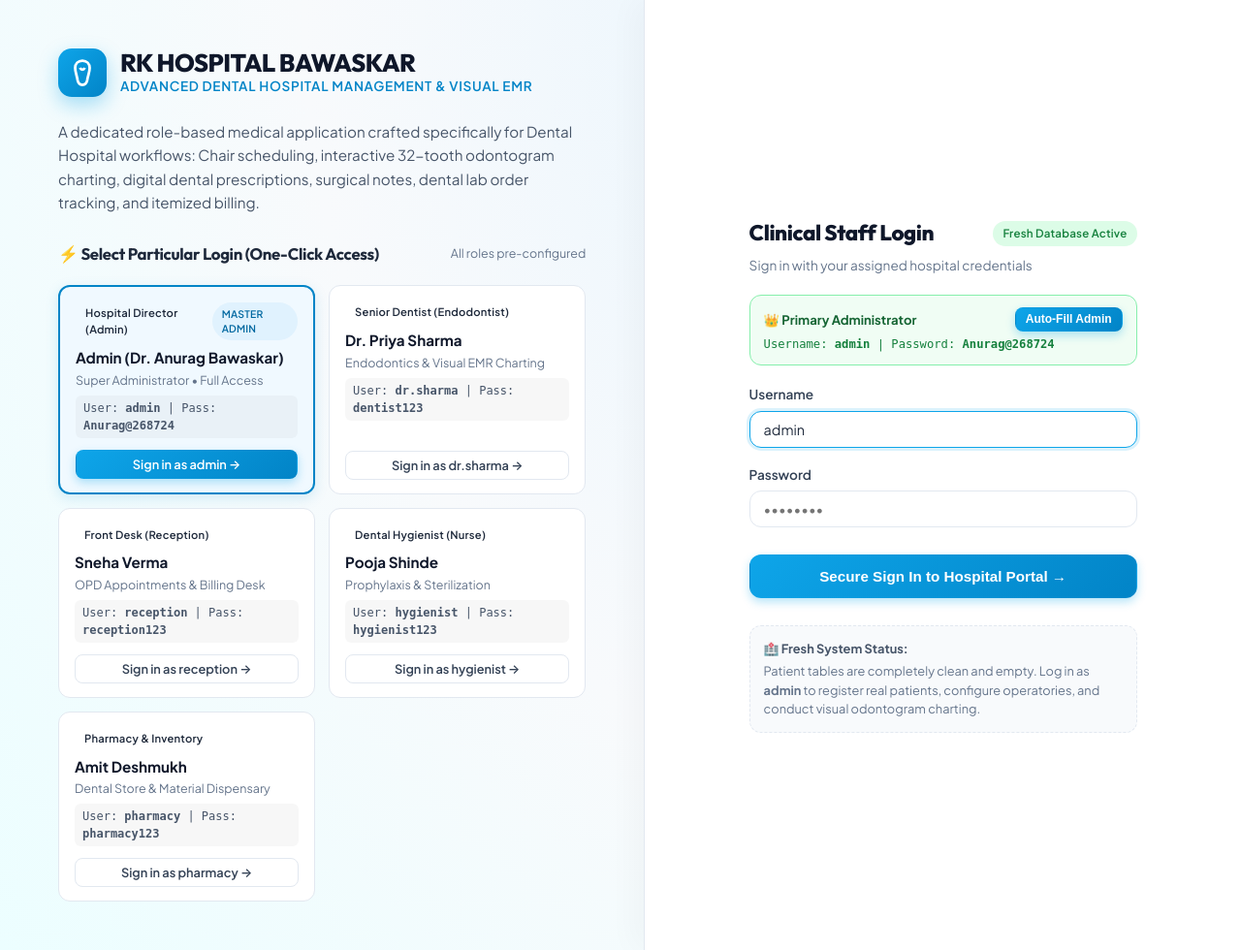
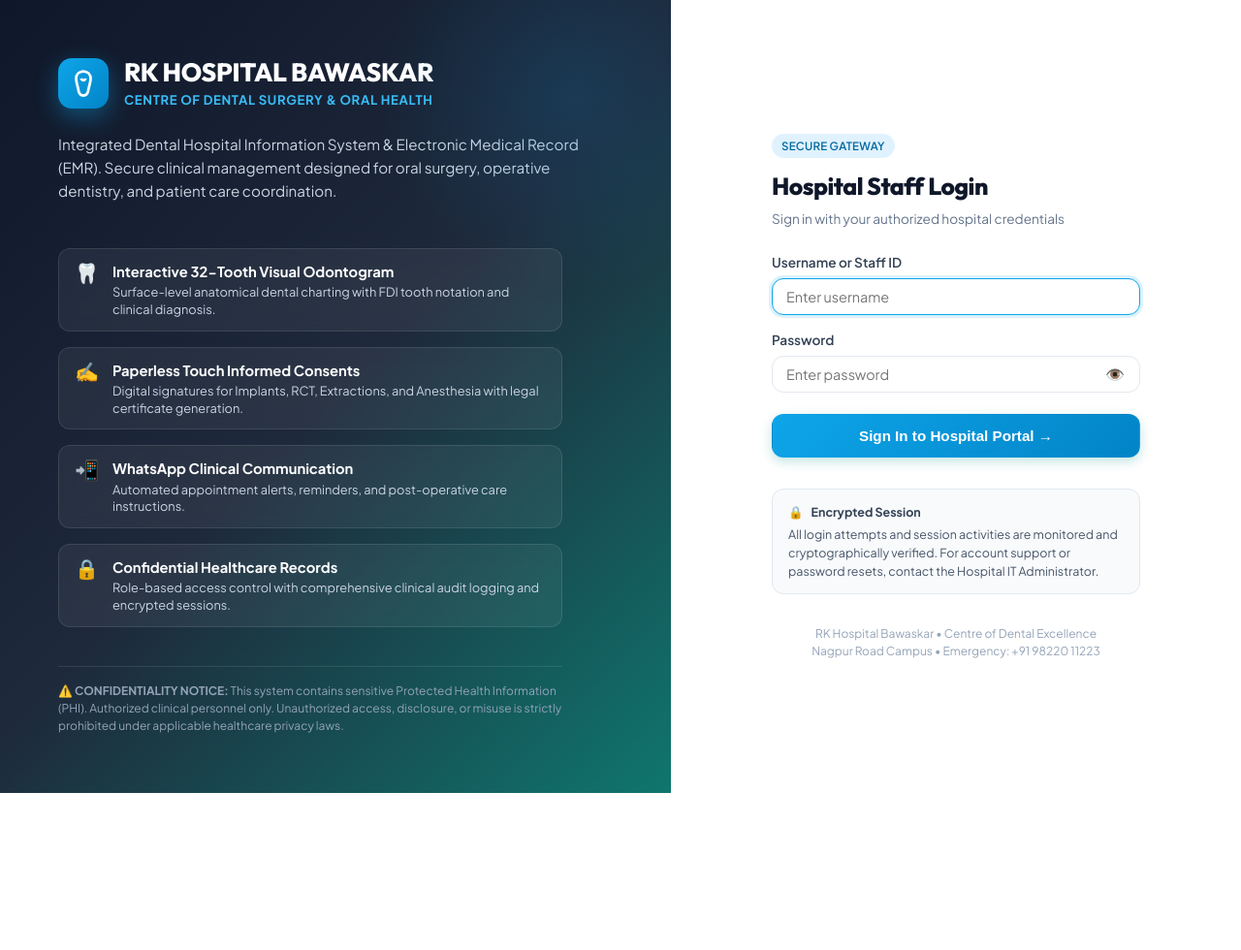
Before and after one commit to dyvt58pjyd-prog/rk-hospital-bawaskar, a Django app: page / in a window 1280 px wide. Shown: the whole page at 97% size. After the commit the page ends 818 px from the top, so only its background shows below. Run offline with Django 5.2, Linux system fonts and the light colour scheme.

Commit message:
Enforce strict login confidentiality: remove 1-click bypass, exposed credentials, and autofill helpers

```diff
--- a/dental_core/management/commands/seed_data.py
+++ b/dental_core/management/commands/seed_data.py
@@ -212,4 +212,4 @@
 
         self.stdout.write(self.style.SUCCESS("RK Hospital Bawaskar system ready: Procedure Catalog, Operatory Chairs & Inventory active."))
         self.stdout.write(self.style.SUCCESS("All patient tables are 100% CLEAN and FRESH (0 patients)."))
-        self.stdout.write(self.style.SUCCESS("Primary Admin credentials active: username='admin' | password='Anurag@268724'"))
+        self.stdout.write(self.style.SUCCESS("Primary Admin account active: username='admin' (Password configured)."))
--- a/dental_core/views.py
+++ b/dental_core/views.py
@@ -30,36 +30,18 @@
     if request.user.is_authenticated:
         return redirect('dashboard')
 
-    # Demo quick login action
-    demo_user = request.GET.get('demo_login')
-    if demo_user:
-        user = User.objects.filter(username=demo_user).first()
-        if user:
-            login(request, user)
-            messages.success(request, f"Welcome back, {user.get_full_name() or user.username} ({user.get_role_display()})!")
-            return redirect('dashboard')
-
     if request.method == 'POST':
-        u = request.POST.get('username')
-        p = request.POST.get('password')
+        u = request.POST.get('username', '').strip()
+        p = request.POST.get('password', '')
         user = authenticate(request, username=u, password=p)
         if user is not None:
             login(request, user)
-            messages.success(request, f"Logged in successfully as {user.get_full_name() or user.username}!")
+            messages.success(request, f"Welcome, {user.get_full_name() or user.username}!")
             return redirect('dashboard')
         else:
-            messages.error(request, "Invalid username or password. Please try again or use the quick login demo accounts.")
+            messages.error(request, "Invalid username or password. Please verify your credentials and try again.")
 
-    # Pre-configured staff accounts
-    demo_accounts = [
-        {'role': 'Hospital Director (Admin)', 'username': 'admin', 'name': 'Admin (Dr. Anurag Bawaskar)', 'badge': 'bg-rose-500', 'spec': 'Super Administrator • Full Access', 'pass_hint': 'Anurag@268724'},
-        {'role': 'Senior Dentist (Endodontist)', 'username': 'dr.sharma', 'name': 'Dr. Priya Sharma', 'badge': 'bg-cyan-600', 'spec': 'Endodontics & Visual EMR Charting', 'pass_hint': 'dentist123'},
-        {'role': 'Front Desk (Reception)', 'username': 'reception', 'name': 'Sneha Verma', 'badge': 'bg-amber-500', 'spec': 'OPD Appointments & Billing Desk', 'pass_hint': 'reception123'},
-        {'role': 'Dental Hygienist (Nurse)', 'username': 'hygienist', 'name': 'Pooja Shinde', 'badge': 'bg-emerald-600', 'spec': 'Prophylaxis & Sterilization', 'pass_hint': 'hygienist123'},
-        {'role': 'Pharmacy & Inventory', 'username': 'pharmacy', 'name': 'Amit Deshmukh', 'badge': 'bg-purple-600', 'spec': 'Dental Store & Material Dispensary', 'pass_hint': 'pharmacy123'},
-    ]
-
-    return render(request, 'auth/login.html', {'demo_accounts': demo_accounts})
+    return render(request, 'auth/login.html')
 
 
 def logout_view(request):
--- a/templates/auth/login.html
+++ b/templates/auth/login.html
@@ -4,7 +4,7 @@
 <head>
   <meta charset="UTF-8">
   <meta name="viewport" content="width=device-width, initial-scale=1.0">
-  <title>Login | RK Hospital Bawaskar - Dental Hospital Management System</title>
+  <title>Staff Login | RK Hospital Bawaskar - Dental Hospital Management System</title>
   <link rel="stylesheet" href="{% static 'css/hospital_theme.css' %}">
   <style>
     .login-container {
@@ -12,68 +12,121 @@
       display: flex;
       background: radial-gradient(circle at top right, #e0f2fe, #f8fafc 60%, #ecfeff);
     }
-    .login-left {
+    .login-brand-side {
       flex: 1.1;
-      padding: 50px 60px;
+      padding: 60px;
       display: flex;
       flex-direction: column;
       justify-content: center;
+      background: linear-gradient(135deg, #0f172a 0%, #1e293b 50%, #0f766e 100%);
+      color: #ffffff;
+      position: relative;
+      overflow: hidden;
     }
-    .login-right {
-      flex: 1;
+    .login-brand-side::before {
+      content: "";
+      position: absolute;
+      top: -100px;
+      right: -100px;
+      width: 400px;
+      height: 400px;
+      border-radius: 50%;
+      background: radial-gradient(circle, rgba(14, 165, 233, 0.15) 0%, transparent 70%);
+      pointer-events: none;
+    }
+    .login-form-side {
+      flex: 0.9;
       background: #ffffff;
-      border-left: 1px solid var(--slate-200);
-      padding: 50px 60px;
+      padding: 60px;
       display: flex;
       flex-direction: column;
       justify-content: center;
-      box-shadow: -10px 0 30px rgba(0,0,0,0.03);
+      box-shadow: -10px 0 30px rgba(0,0,0,0.04);
     }
-    .role-grid {
-      display: grid;
-      grid-template-columns: repeat(auto-fill, minmax(260px, 1fr));
+    .feature-list {
+      margin-top: 36px;
+      display: flex;
+      flex-direction: column;
+      gap: 16px;
+      max-width: 520px;
+    }
+    .feature-item {
+      display: flex;
+      align-items: flex-start;
       gap: 14px;
-      margin-top: 20px;
+      padding: 12px 16px;
+      background: rgba(255, 255, 255, 0.06);
+      border: 1px solid rgba(255, 255, 255, 0.1);
+      border-radius: var(--radius-md);
+      backdrop-filter: blur(8px);
     }
-    .role-card {
-      background: #ffffff;
+    .feature-icon {
+      font-size: 1.25rem;
+      line-height: 1;
+      margin-top: 2px;
+    }
+    .feature-title {
+      font-weight: 700;
+      font-size: 0.92rem;
+      color: #ffffff;
+    }
+    .feature-desc {
+      font-size: 0.8rem;
+      color: #cbd5e1;
+      margin-top: 2px;
+      line-height: 1.4;
+    }
+    .password-wrap {
+      position: relative;
+    }
+    .password-toggle {
+      position: absolute;
+      right: 12px;
+      top: 50%;
+      transform: translateY(-50%);
+      background: none;
+      border: none;
+      cursor: pointer;
+      color: var(--slate-400);
+      font-size: 1rem;
+      padding: 4px;
+      display: flex;
+      align-items: center;
+      justify-content: center;
+      transition: color 0.15s;
+    }
+    .password-toggle:hover {
+      color: var(--slate-700);
+    }
+    .security-notice {
+      margin-top: 32px;
+      padding: 14px 16px;
+      background: #f8fafc;
       border: 1px solid var(--slate-200);
       border-radius: var(--radius-md);
-      padding: 14px 16px;
-      transition: all 0.2s ease;
-      display: flex;
-      flex-direction: column;
-      justify-content: space-between;
-    }
-    .role-card:hover {
-      border-color: var(--primary-500);
-      box-shadow: var(--shadow-md);
-      transform: translateY(-2px);
+      font-size: 0.78rem;
+      color: var(--slate-600);
+      line-height: 1.5;
     }
 
-    @media (max-width: 900px) {
+    @media (max-width: 960px) {
       .login-container {
         flex-direction: column;
-        min-height: auto;
       }
-      .login-right {
+      .login-brand-side {
+        order: 2;
+        padding: 40px 24px;
+      }
+      .login-form-side {
         order: 1;
-        border-left: none;
-        border-bottom: 1px solid var(--slate-200);
-        padding: 30px 20px;
-      }
-      .login-left {
-        order: 2;
-        padding: 30px 20px 50px 20px;
-      }
-      .role-grid {
-        grid-template-columns: 1fr;
+        padding: 40px 24px;
+        box-shadow: none;
       }
     }
 
     @media (max-width: 480px) {
-      .login-right, .login-left {
-        padding: 24px 16px;
+      .login-brand-side, .login-form-side {
+        padding: 28px 18px;
       }
     }
   </style>
@@ -81,73 +134,90 @@
 <body>
 
 <div class="login-container">
-  <!-- Left Side: Role Selector & System Overview -->
-  <div class="login-left">
-    <div style="display: flex; align-items: center; gap: 14px; margin-bottom: 24px;">
-      <div style="width: 50px; height: 50px; background: linear-gradient(135deg, #0ea5e9, #0284c7); border-radius: 14px; display: flex; align-items: center; justify-content: center; box-shadow: 0 8px 20px rgba(14, 165, 233, 0.35);">
+  <!-- Left Side: Hospital Identity & System Safeguards -->
+  <div class="login-brand-side">
+    <div style="display: flex; align-items: center; gap: 16px; margin-bottom: 24px;">
+      <div style="width: 52px; height: 52px; background: linear-gradient(135deg, #0ea5e9, #0284c7); border-radius: 14px; display: flex; align-items: center; justify-content: center; box-shadow: 0 8px 24px rgba(14, 165, 233, 0.4); flex-shrink: 0;">
         <svg style="width: 30px; height: 30px; fill: none; stroke: #ffffff; stroke-width: 2.2;" viewBox="0 0 24 24">
           <path d="M12 2C8.5 2 6 4.5 6 8c0 3.5 1.5 6.5 2 10 .5 3 2 4 4 4s3.5-1 4-4c.5-3.5 2-6.5 2-10 0-3.5-2.5-6-6-6z"/>
           <path d="M10 8c.5 1 1.5 1.5 2 1.5s1.5-.5 2-1.5"/>
         </svg>
       </div>
       <div>
-        <h1 style="font-size: 1.6rem; font-weight: 800; color: var(--slate-900); line-height: 1.1;">RK HOSPITAL BAWASKAR</h1>
-        <div style="font-size: 0.85rem; font-weight: 600; color: var(--primary-600); letter-spacing: 0.05em; text-transform: uppercase;">
-          Advanced Dental Hospital Management & Visual EMR
+        <h1 style="font-size: 1.65rem; font-weight: 800; color: #ffffff; margin: 0; line-height: 1.1; letter-spacing: -0.01em;">
+          RK HOSPITAL BAWASKAR
+        </h1>
+        <div style="font-size: 0.82rem; font-weight: 700; color: #38bdf8; letter-spacing: 0.05em; text-transform: uppercase; margin-top: 4px;">
+          Centre of Dental Surgery & Oral Health
         </div>
       </div>
     </div>
 
-    <p style="color: var(--slate-600); font-size: 0.95rem; line-height: 1.6; max-width: 650px;">
-      A dedicated role-based medical application crafted specifically for Dental Hospital workflows: Chair scheduling, interactive 32-tooth odontogram charting, digital dental prescriptions, surgical notes, dental lab order tracking, and itemized billing.
+    <p style="color: #cbd5e1; font-size: 0.95rem; line-height: 1.6; max-width: 540px; margin: 0 0 10px;">
+      Integrated Dental Hospital Information System & Electronic Medical Record (EMR). Secure clinical management designed for oral surgery, operative dentistry, and patient care coordination.
     </p>
 
-    <!-- One-Click Particular Role Logins -->
-    <div style="margin-top: 28px;">
-      <div style="display: flex; align-items: center; justify-content: space-between;">
-        <h3 style="font-size: 1.05rem; font-weight: 700; color: var(--slate-800);">
-          ⚡ Select Particular Login (One-Click Access)
-        </h3>
-        <span style="font-size: 0.78rem; color: var(--slate-500);">All roles pre-configured</span>
+    <!-- Clinical Features Highlights -->
+    <div class="feature-list">
+      <div class="feature-item">
+        <span class="feature-icon">🦷</span>
+        <div>
+          <div class="feature-title">Interactive 32-Tooth Visual Odontogram</div>
+          <div class="feature-desc">Surface-level anatomical dental charting with FDI tooth notation and clinical diagnosis.</div>
+        </div>
       </div>
 
-      <div class="role-grid">
-        {% for acc in demo_accounts %}
-        <div class="role-card" style="{% if acc.username == 'admin' %}border: 2px solid #0284c7; background: #f0f9ff; box-shadow: 0 4px 14px rgba(2, 132, 199, 0.15);{% endif %}">
+      <div class="feature-item">
+        <span class="feature-icon">✍️</span>
         <div>
-            <div style="display: flex; align-items: center; justify-content: space-between; margin-bottom: 6px;">
-              <span class="badge {{ acc.badge }}" style="font-size: 0.7rem;">{{ acc.role }}</span>
-              {% if acc.username == 'admin' %}<span class="badge badge-primary" style="font-size: 0.65rem;">MASTER ADMIN</span>{% endif %}
-            </div>
-            <div style="font-weight: 700; font-size: 0.95rem; color: var(--slate-900);">{{ acc.name }}</div>
-            <div style="font-size: 0.78rem; color: var(--slate-500); margin-top: 2px;">{{ acc.spec }}</div>
-            <div style="font-size: 0.75rem; color: var(--slate-600); margin-top: 6px; font-family: monospace; background: rgba(0,0,0,0.03); padding: 4px 8px; border-radius: 6px;">
-              User: <b>{{ acc.username }}</b> {% if acc.pass_hint %}| Pass: <b>{{ acc.pass_hint }}</b>{% endif %}
+          <div class="feature-title">Paperless Touch Informed Consents</div>
+          <div class="feature-desc">Digital signatures for Implants, RCT, Extractions, and Anesthesia with legal certificate generation.</div>
         </div>
       </div>
-          <div style="margin-top: 12px;">
-            <a href="?demo_login={{ acc.username }}" class="btn {% if acc.username == 'admin' %}btn-primary{% else %}btn-secondary{% endif %} btn-sm" style="width: 100%; justify-content: center; font-size: 0.8rem;">
-              Sign in as {{ acc.username }} →
-            </a>
+
+      <div class="feature-item">
+        <span class="feature-icon">📲</span>
+        <div>
+          <div class="feature-title">WhatsApp Clinical Communication</div>
+          <div class="feature-desc">Automated appointment alerts, reminders, and post-operative care instructions.</div>
         </div>
       </div>
-        {% endfor %}
+
+      <div class="feature-item">
+        <span class="feature-icon">🔒</span>
+        <div>
+          <div class="feature-title">Confidential Healthcare Records</div>
+          <div class="feature-desc">Role-based access control with comprehensive clinical audit logging and encrypted sessions.</div>
         </div>
       </div>
     </div>
 
+    <!-- Hospital Legal Notice -->
+    <div style="margin-top: 40px; font-size: 0.75rem; color: #94a3b8; line-height: 1.5; max-width: 520px; border-top: 1px solid rgba(255, 255, 255, 0.1); padding-top: 16px;">
+      ⚠️ <b>CONFIDENTIALITY NOTICE:</b> This system contains sensitive Protected Health Information (PHI). Authorized clinical personnel only. Unauthorized access, disclosure, or misuse is strictly prohibited under applicable healthcare privacy laws.
+    </div>
+  </div>
+
   <!-- Right Side: Standard Secure Form Login -->
-  <div class="login-right">
-    <div style="max-width: 400px; margin: 0 auto; width: 100%;">
-      <div style="display: flex; align-items: center; justify-content: space-between; margin-bottom: 6px;">
-        <h2 style="font-size: 1.4rem; font-weight: 800; color: var(--slate-900); margin: 0;">Clinical Staff Login</h2>
-        <span class="badge badge-success" style="font-size: 0.72rem;">Fresh Database Active</span>
+  <div class="login-form-side">
+    <div style="max-width: 380px; margin: 0 auto; width: 100%;">
+      <!-- Form Header -->
+      <div style="margin-bottom: 24px;">
+        <span class="badge badge-primary" style="font-size: 0.72rem; margin-bottom: 10px; display: inline-block;">
+          SECURE GATEWAY
+        </span>
+        <h2 style="font-size: 1.55rem; font-weight: 800; color: var(--slate-900); margin: 0 0 6px;">
+          Hospital Staff Login
+        </h2>
+        <p style="font-size: 0.85rem; color: var(--slate-500); margin: 0;">
+          Sign in with your authorized hospital credentials
+        </p>
       </div>
-      <p style="font-size: 0.85rem; color: var(--slate-500); margin-bottom: 20px;">Sign in with your assigned hospital credentials</p>
 
+      <!-- Messages / Feedback -->
       {% if messages %}
         {% for message in messages %}
-          <div style="padding: 10px 14px; border-radius: 8px; margin-bottom: 16px; font-size: 0.85rem; font-weight: 500;
+          <div style="padding: 12px 14px; border-radius: 8px; margin-bottom: 18px; font-size: 0.85rem; font-weight: 500;
             {% if message.tags == 'error' %}background: #fee2e2; color: #991b1b; border: 1px solid #fecaca;
             {% else %}background: #e0f2fe; color: #0369a1; border: 1px solid #bae6fd;{% endif %}">
             {{ message }}
@@ -155,52 +225,81 @@
         {% endfor %}
       {% endif %}
 
-      <!-- Quick Admin Credentials Card -->
-      <div style="padding: 12px 14px; background: #f0fdf4; border: 1.5px solid #86efac; border-radius: var(--radius-md); margin-bottom: 20px;">
-        <div style="display: flex; justify-content: space-between; align-items: center;">
-          <div style="font-size: 0.82rem; font-weight: 700; color: #166534;">👑 Primary Administrator</div>
-          <button type="button" class="btn btn-sm btn-primary" style="padding: 4px 10px; font-size: 0.75rem;" onclick="fillAdminCreds()">
-            Auto-Fill Admin
+      <!-- Standard Confidential Form -->
+      <form method="POST" action="{% url 'login' %}">
+        {% csrf_token %}
+
+        <div class="form-group" style="margin-bottom: 16px;">
+          <label class="form-label" for="id_username">Username or Staff ID</label>
+          <input
+            type="text"
+            id="id_username"
+            name="username"
+            class="form-input"
+            placeholder="Enter username"
+            required
+            autocomplete="username"
+            autofocus
+          >
+        </div>
+
+        <div class="form-group" style="margin-bottom: 22px;">
+          <div style="display: flex; justify-content: space-between; align-items: center; margin-bottom: 6px;">
+            <label class="form-label" for="id_password" style="margin: 0;">Password</label>
+          </div>
+          <div class="password-wrap">
+            <input
+              type="password"
+              id="id_password"
+              name="password"
+              class="form-input"
+              placeholder="Enter password"
+              required
+              autocomplete="current-password"
+            >
+            <button type="button" class="password-toggle" onclick="togglePasswordVisibility()" title="Show/Hide Password" aria-label="Toggle password visibility">
+              <span id="eyeIcon">👁️</span>
             </button>
-        </div>
-        <div style="font-size: 0.76rem; color: #15803d; margin-top: 4px; font-family: monospace;">
-          Username: <b>admin</b> | Password: <b>Anurag@268724</b>
           </div>
         </div>
 
-      <form method="POST" action="{% url 'login' %}">
-        {% csrf_token %}
-        <div class="form-group">
-          <label class="form-label">Username</label>
-          <input type="text" id="id_username" name="username" class="form-input" placeholder="e.g. admin" value="admin" required autofocus>
-        </div>
-
-        <div class="form-group">
-          <label class="form-label">Password</label>
-          <input type="password" id="id_password" name="password" class="form-input" placeholder="••••••••" required>
-        </div>
-
-        <button type="submit" class="btn btn-primary" style="width: 100%; margin-top: 10px; padding: 12px; font-weight: 700; font-size: 0.95rem;">
-          Secure Sign In to Hospital Portal →
+        <button type="submit" class="btn btn-primary" style="width: 100%; padding: 12px; font-weight: 700; font-size: 0.95rem; justify-content: center; box-shadow: 0 4px 12px rgba(13, 148, 136, 0.25);">
+          Sign In to Hospital Portal →
         </button>
       </form>
 
-      <div style="margin-top: 28px; padding: 14px; background: var(--slate-50); border: 1px dashed var(--slate-200); border-radius: var(--radius-md); font-size: 0.8rem; color: var(--slate-600); line-height: 1.5;">
-        <b>🏥 Fresh System Status:</b>
-        <div style="margin-top: 4px; color: var(--slate-500);">
-          Patient tables are completely clean and empty. Log in as <b>admin</b> to register real patients, configure operatories, and conduct visual odontogram charting.
+      <!-- Security Details Box -->
+      <div class="security-notice">
+        <div style="display: flex; align-items: center; gap: 8px; font-weight: 700; color: var(--slate-700); margin-bottom: 4px;">
+          <span>🔒</span>
+          <span>Encrypted Session</span>
         </div>
+        <div>
+          All login attempts and session activities are monitored and cryptographically verified. For account support or password resets, contact the Hospital IT Administrator.
+        </div>
+      </div>
+
+      <!-- Footer Info -->
+      <div style="margin-top: 32px; text-align: center; font-size: 0.75rem; color: var(--slate-400);">
+        RK Hospital Bawaskar • Centre of Dental Excellence<br>
+        Nagpur Road Campus • Emergency: +91 98220 11223
       </div>
     </div>
   </div>
 </div>
 
 <script>
-  function fillAdminCreds() {
-    var u = document.getElementById('id_username');
-    var p = document.getElementById('id_password');
-    if (u) u.value = 'admin';
-    if (p) p.value = 'Anurag@268724';
+  function togglePasswordVisibility() {
+    var passInput = document.getElementById('id_password');
+    var eyeIcon = document.getElementById('eyeIcon');
+    if (!passInput) return;
+    if (passInput.type === 'password') {
+      passInput.type = 'text';
+      if (eyeIcon) eyeIcon.textContent = '🙈';
+    } else {
+      passInput.type = 'password';
+      if (eyeIcon) eyeIcon.textContent = '👁️';
+    }
   }
 </script>
 
```
Also changed, not shown: README.md, db.sqlite3. Lines whose indentation alone changed are shown as unchanged.
